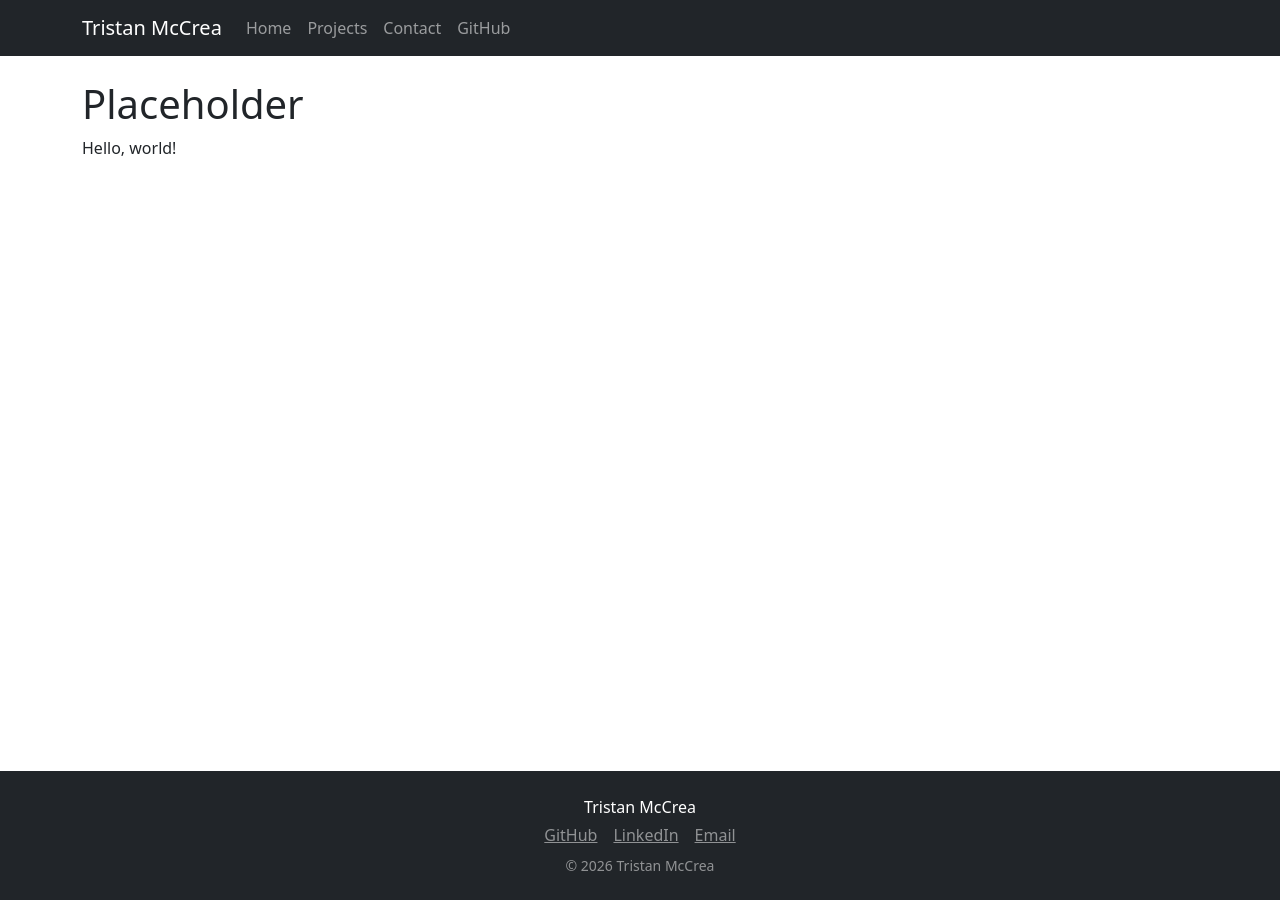
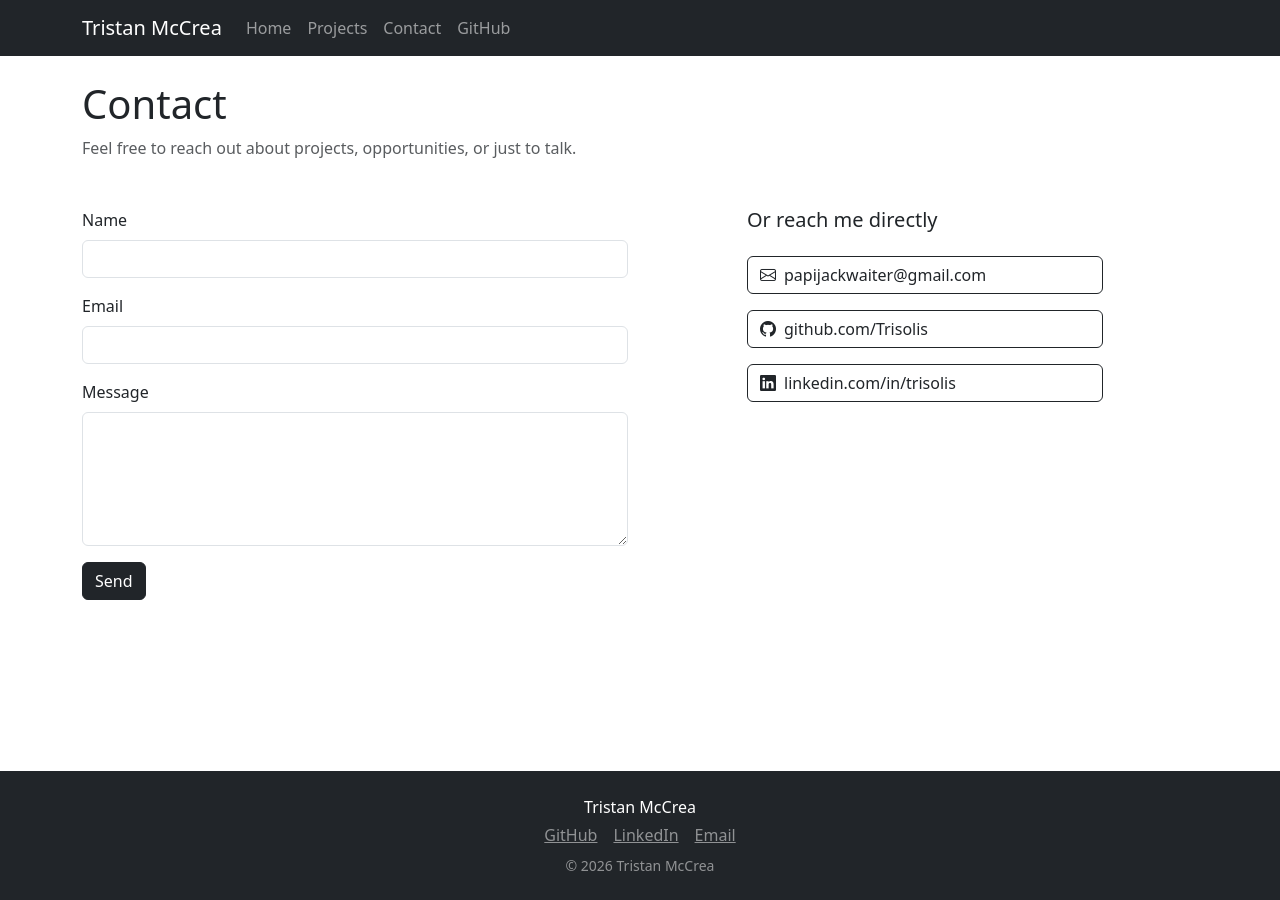
Before and after one commit to Trisolis/trisolis.github.io, a Jekyll site: the page built from contact.html, in a window 1280 px wide. Built offline with Jekyll 4.4.1, drawn with Linux system fonts in a browser that asks for light colours.

Commit message:
Set up contact page
Contact.html:
- Two columns, one for form filling out provided by formspree, one for links/email (taken from footer)
- Tested out with my own email, and can confirm the form is in working order

```diff
--- a/_layouts/default.html
+++ b/_layouts/default.html
@@ -3,6 +3,7 @@
 <head>
     <meta charset="utf-8">
     <meta name="viewport" content="width=device-width, initial-scale=1">
+    <meta name="description" content="Portfolio of Tristan McCrea, CS student and developer.">
     <title>{{ page.title }} | Tristan McCrea</title>
     <link href="https://cdn.jsdelivr.net/npm/bootstrap@5.3.0/dist/css/bootstrap.min.css" rel="stylesheet">
     <link rel="stylesheet" href="{{ '/assets/css/style.css' | relative_url }}">
--- a/contact.html
+++ b/contact.html
@@ -3,7 +3,40 @@ layout: default
 title: Contact
 ---
 
-<body>
-    <h1>Placeholder</h1>
-    <p>Hello, world!</p>
-</body>
+<h1 class="mb-2">Contact</h1>
+<p class="text-muted mb-5">Feel free to reach out about projects, opportunities, or just to talk.</p>
+
+<div class="row">
+    <div class="col-md-6">
+        <form action="https://formspree.io/f/xppajwjq" method="POST">
+            <div class="mb-3">
+                <label class="form-label">Name</label>
+                <input type="text" name="name" class="form-control" required>
+            </div>
+            <div class="mb-3">
+                <label class="form-label">Email</label>
+                <input type="email" name="email" class="form-control" required>
+            </div>
+            <div class="mb-3">
+                <label class="form-label">Message</label>
+                <textarea name="message" class="form-control" rows="5" required></textarea>
+            </div>
+            <button type="submit" class="btn btn-dark">Send</button>
+        </form>
+    </div>
+
+    <div class="col-md-4 offset-md-1">
+        <h5 class="mb-4">Or reach me directly</h5>
+        <div class="d-flex flex-column gap-3">
+            <a href="mailto:papijackwaiter@gmail.com" class="btn btn-outline-dark text-start">
+                <i class="bi bi-envelope me-2"></i>papijackwaiter@gmail.com
+            </a>
+            <a href="https://github.com/Trisolis" class="btn btn-outline-dark text-start" target="_blank">
+                <i class="bi bi-github me-2"></i>github.com/Trisolis
+            </a>
+            <a href="https://linkedin.com/in/trisolis" class="btn btn-outline-dark text-start" target="_blank">
+                <i class="bi bi-linkedin me-2"></i>linkedin.com/in/trisolis
+            </a>
+        </div>
+    </div>
+</div>
--- a/index.html
+++ b/index.html
@@ -7,7 +7,7 @@ title: Home
 <div class="row align-items-center mb-5">
     <div class="col-8">
         <h1 class="display-4 fw-bold">Hi, I'm Tristan</h1>
-        <p class="lead text-muted">CS student and aspiring developer interested in data, the web, and building things that work.</p>
+        <p class="lead text-muted">CS student at NYU and aspiring developer interested in data, the web, and building things that work.</p>
         <div class="d-flex gap-3">
             <a href="https://github.com/Trisolis" class="btn btn-dark" target="_blank">GitHub</a>
             <a href="https://linkedin.com/in/trisolis" class="btn btn-outline-dark" target="_blank">LinkedIn</a>
```
